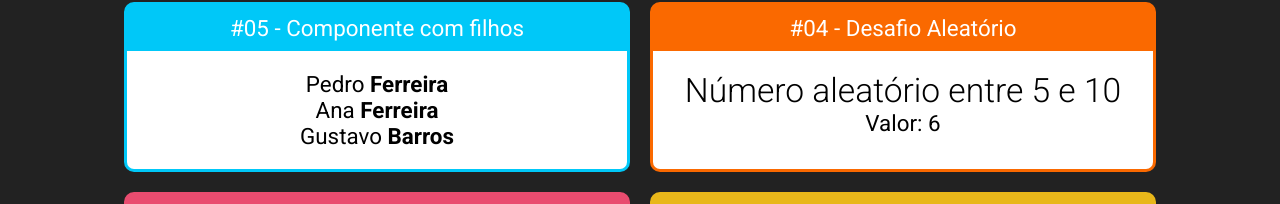
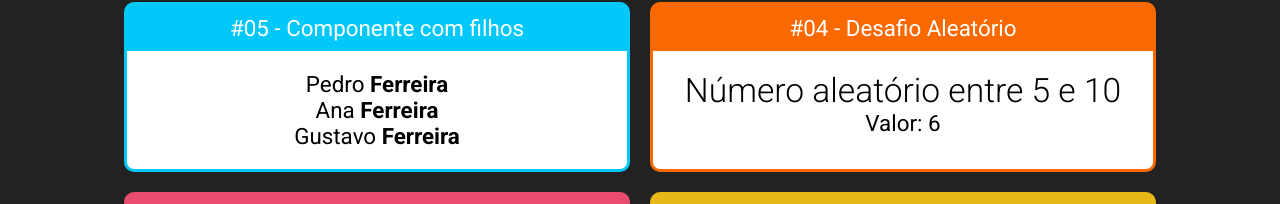
Before and after one commit to leandro-barros/fundamentals-react, a React (Create React App) app: page / in a window 1280 px wide. Shown: the part 121-325 px from the top of the page. Built offline with nearby package versions, Linux system fonts and the light colour scheme.

Commit message:
Components children with element father

```diff
--- a/src/App.jsx
+++ b/src/App.jsx
@@ -6,6 +6,7 @@
 import FirstComponent from "./components/basics/FirstComponent";
 import Fragment from "./components/basics/Fragment";
 import Familia from "./components/basics/Familia";
+import FamiliaMembro from "./components/basics/FamiliaMembro";
 
 import Radom from "./components/Radom";
 
@@ -19,7 +20,11 @@
 
             <div className="cards">
                 <Card title="#05 - Componente com filhos" color="#00c8f8">
-                    <Familia sobrenome="Ferreira"/>
+                    <Familia sobrenome="Ferreira">
+                    <FamiliaMembro nome="Pedro"/>
+                    <FamiliaMembro nome="Ana"/>
+                    <FamiliaMembro nome="Gustavo"/>
+                    </Familia>
                 </Card>
 
                 <Card title="#04 - Desafio Aleatório" color="#FA6900">
--- a/src/components/basics/Familia.jsx
+++ b/src/components/basics/Familia.jsx
@@ -1,11 +1,13 @@
 import React  from 'react'
 
-import FamiliaMembro from './FamiliaMembro'
-
 export default props => {
-    return <div>
-        <FamiliaMembro nome="Pedro" sobrenome={ props.sobrenome }/>
-        <FamiliaMembro nome="Ana" { ...props }/>
-        <FamiliaMembro nome="Gustavo" sobrenome="Barros"/>
-    </div>
+    return (
+        <div>
+            {
+                React.Children.map(props.children, (child) => {
+                    return React.cloneElement(child, props);
+                })
+            }
+        </div>
+    );
 }
```
